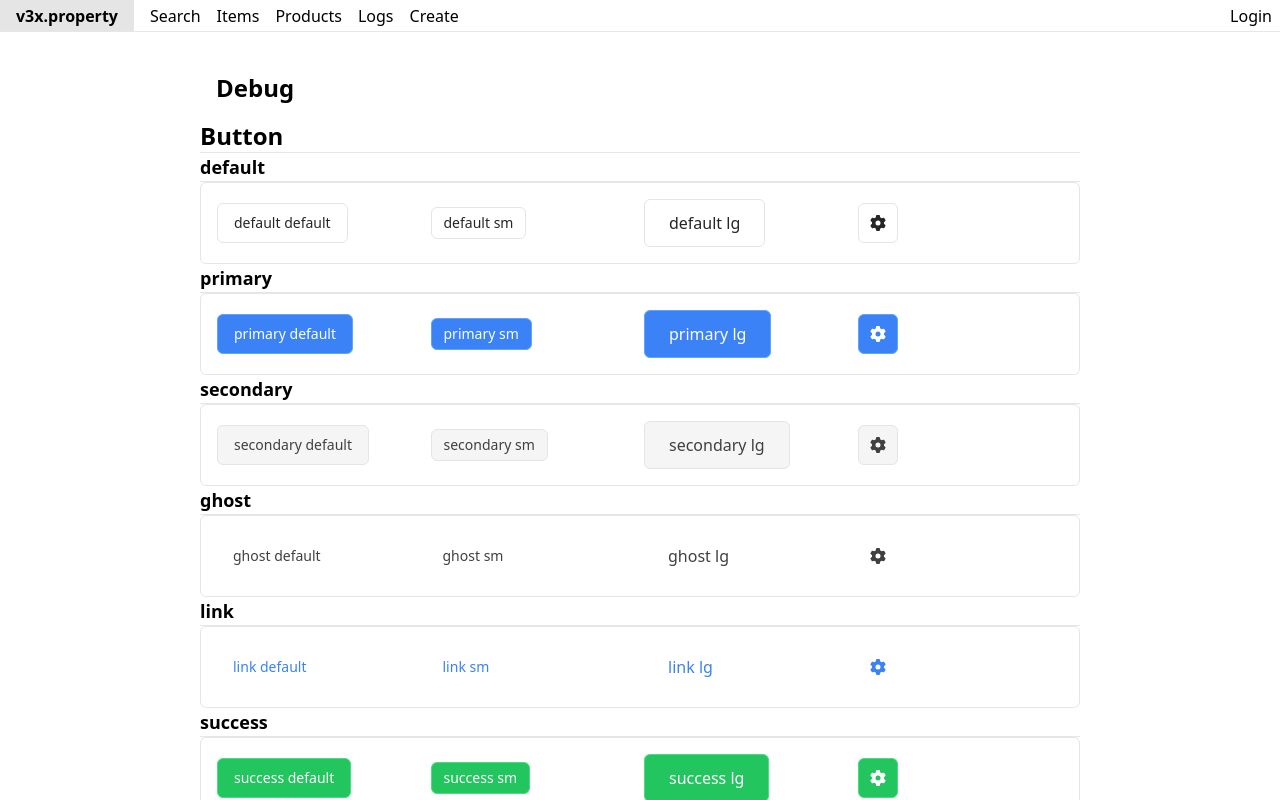
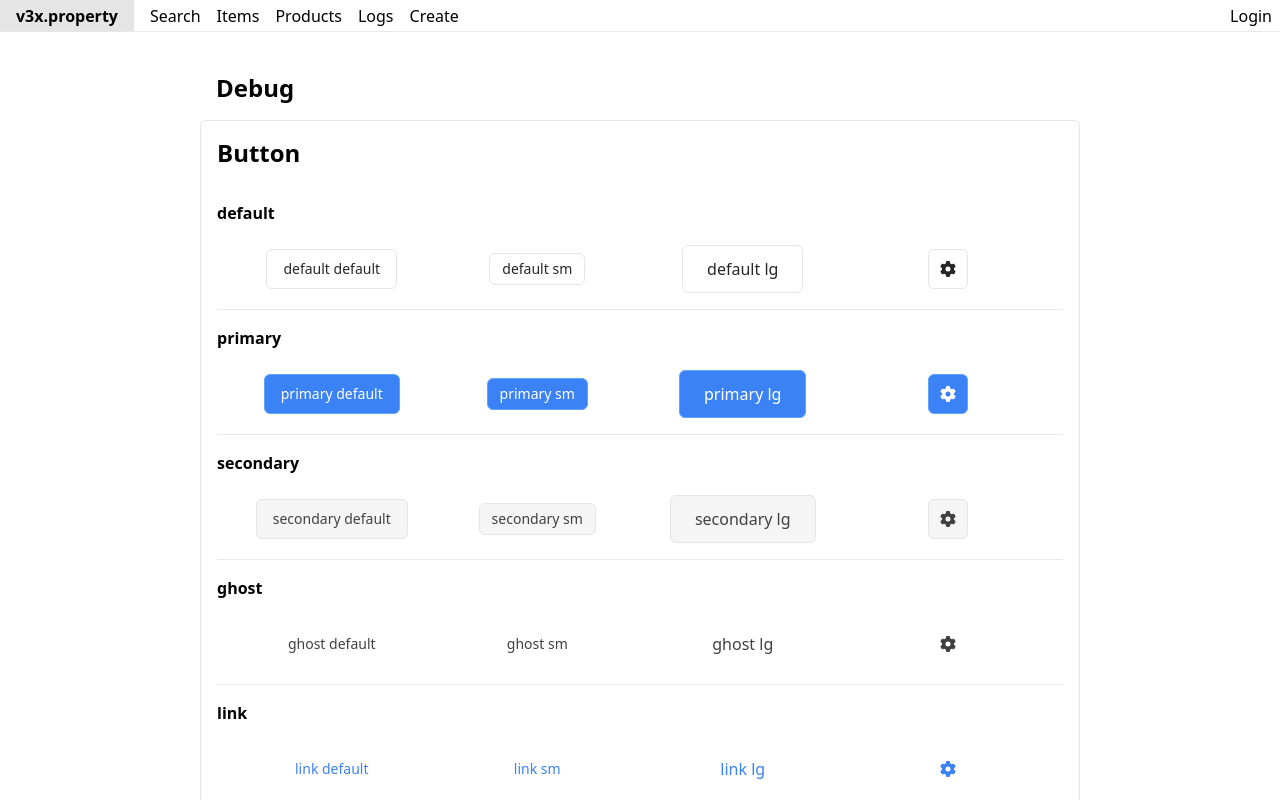
Before and after one commit to v3xlabs/v3x-property, a React (Vite) app in the folder web/: page /debug in a window 1280 px wide. Shown: the top 800 px of the page. Built offline with nearby package versions, Linux system fonts and the light colour scheme.

Commit message:
Improve debug page

```diff
--- a/web/src/routes/debug.lazy.tsx
+++ b/web/src/routes/debug.lazy.tsx
@@ -102,7 +102,7 @@ const DebugVariants = <
     }
 
     return (
-        <div className="space-y-4">
+        <div className="space-y-8 card">
             <ComponentTitle>{displayName}</ComponentTitle>
             {/* <div className="flex flex-wrap gap-4"> */}
             {Object.entries(combinations).map(([variant, combos], index) => {
@@ -112,13 +112,13 @@ const DebugVariants = <
                             {variant}
                         </VariantTitle>
                         <div
-                            className="flex gap-2 items-center p-4 card"
+                            className="flex gap-2 items-center p-4 justify-around"
                             key={`container-${variant}-${index}`}
                         >
                             {combos.map((combo, index) => (
                                 <div
                                     key={`button-${variant}-${index}`}
-                                    className="w-full"
+                                    className="w-full flex items-center justify-center"
                                 >
                                     {children({
                                         variant,
@@ -127,6 +127,7 @@ const DebugVariants = <
                                 </div>
                             ))}
                         </div>
+                        <hr />
                     </div>
                 );
             })}
@@ -138,17 +139,16 @@ const DebugVariants = <
 const ComponentTitle = ({ children }: { children: ReactNode }) => {
     return (
         <>
-            <h2 className="text-2xl font-semibold border-b">{children}</h2>
+            <h2 className="text-2xl font-semibold pb-4">{children}</h2>
         </>
     );
 };
 
 const VariantTitle = ({ children }: { children: ReactNode }) => {
     return (
-        <div>
-            <h3 className="text-lg font-semibold">{children}</h3>
-            <hr />
-        </div>
+        <>
+            <h3 className="text-base font-semibold py-1 pt-4">{children}</h3>
+        </>
     );
 };
 
@@ -185,7 +185,7 @@ const CustomComponentSection = <
     }
 
     return (
-        <div className="space-y-4">
+        <div className="space-y-4 card">
             <ComponentTitle>{displayName}</ComponentTitle>
             {typeof children === 'function' ? children(stateObject) : children}
         </div>
```
